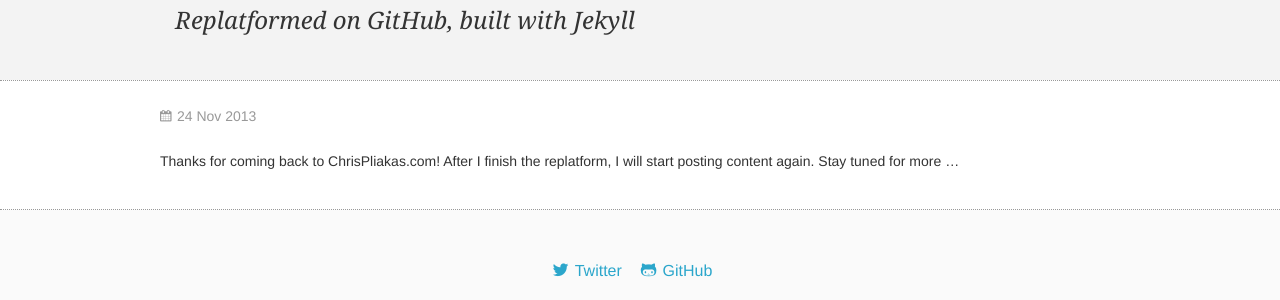
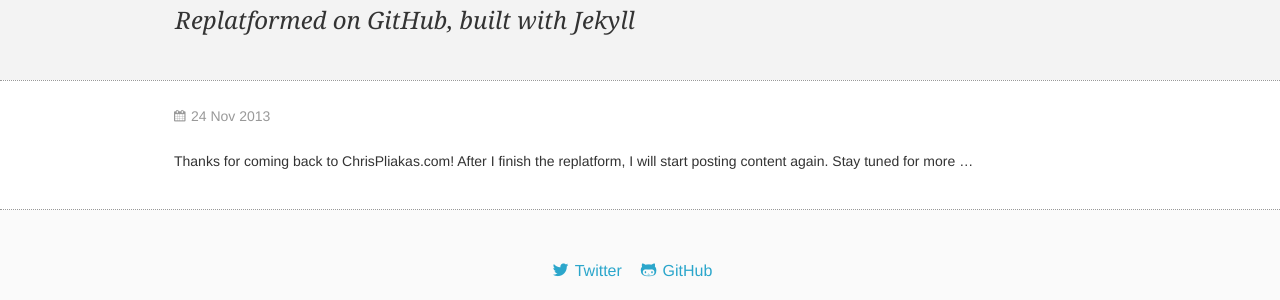
Before and after one commit to cpliakas/cpliakas.github.io, a Jekyll site: the page built from _posts/2013-11-24-welcome.markdown, in a window 1280 px wide. Shown: the part 179-479 px from the top of the page. Built offline with Jekyll 4.4.1, drawn with Linux system fonts in a browser that asks for light colours; some web fonts are replaced; Markdown is read by kramdown in place of the engine named in the settings.

Commit message:
Added padding to blog text.

```diff
--- a/stylesheets/app.css
+++ b/stylesheets/app.css
@@ -13,7 +13,9 @@
    Shared Styles
 ----------------------------------------- */
 
-
+.section_light p {
+	padding-left: 1em;
+}
 
 /* -----------------------------------------
    Page Name 1
```
